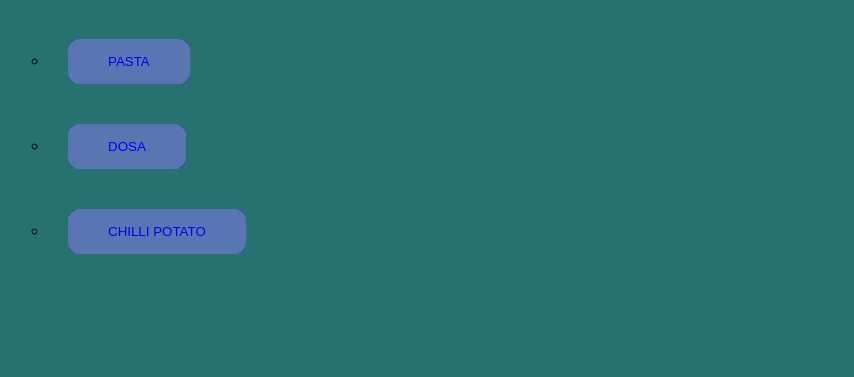
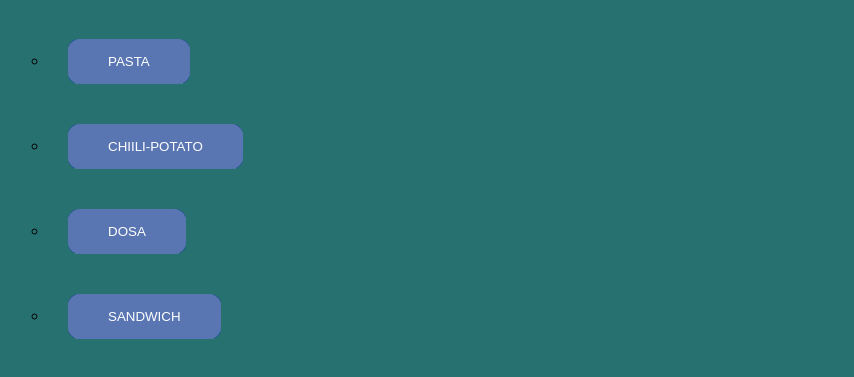
Before and after one commit to Sachin-138522/fsd.recipies, a plain HTML site: page index.html in a window 1280 px wide. Shown: the part 157-534 px from the top of the page, without its empty margins (0-854 px from the left). Drawn offline with Linux system fonts and the light colour scheme.

Commit message:
Added another page called sandwich

```diff
--- a/index.html
+++ b/index.html
@@ -12,14 +12,19 @@
   <div id="list"><h1> List of Recipies </h1></div>
       <ul>
         <li>
-         <button class="btn" >  <a href="../pages/pasta.html" target="_blank">PASTA</a></button>
+          <a href="../pages/pasta.html" target="_blank"> <button class="btn" >  PASTA</button></a>
+
         </li>
+
         <li >
-          <button class="btn">  <a href="../pages/dosa.html" target="_blank"> DOSA </a></button>
+          <a href="../pages/chilliPotato.html" target="_blank"> <button class="btn" > CHIILI-POTATO</button></a>
         </li>
         <li>
-           <button class="btn"><a href="../pages/chilliPotato.html" target="_blank">  CHILLI POTATO</a></button>
+          <a href="../pages/dosa.html" target="_blank"> <button class="btn" > DOSA</button></a>
         </li>
+        <li>
+          <a href="../pages/sandwhich.html" target="_blank"> <button class="btn" > SANDWICH</button></a>
+       </li>
       </ul>
 
 </body>
```
